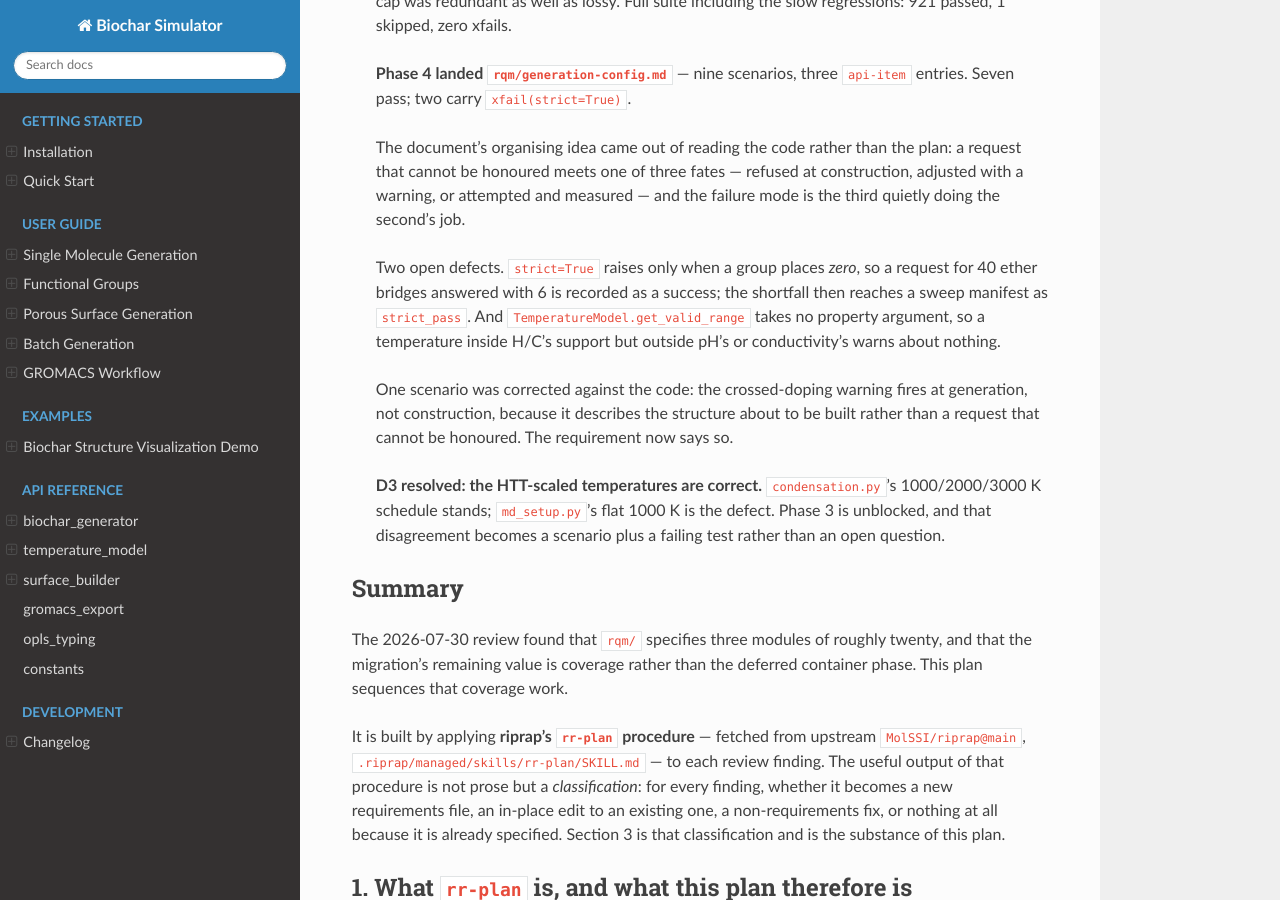
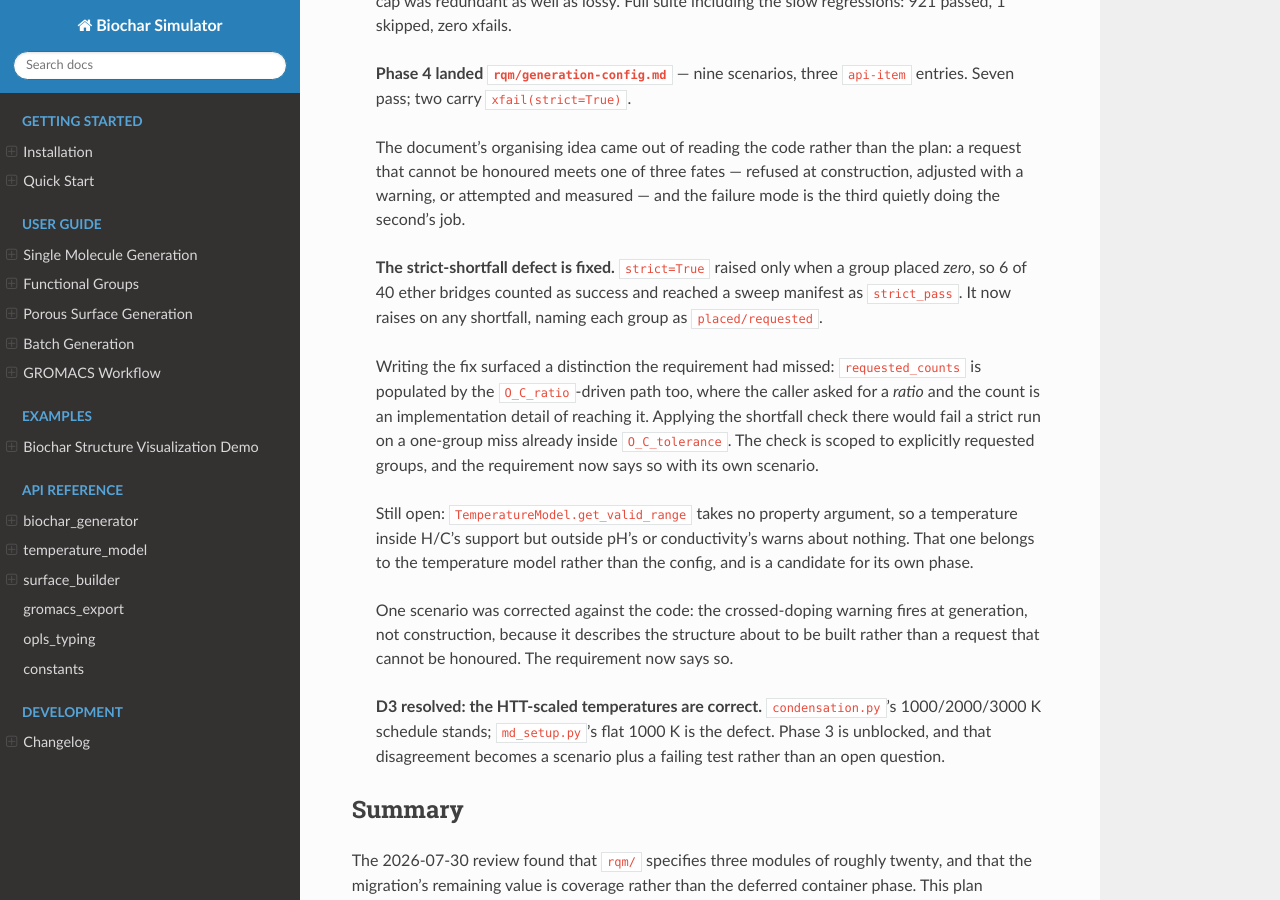
Before and after one commit to jolayfield/Biochar-simulator, a Sphinx documentation site: the page built from docs/plans/2026-07-30-001-docs-rqm-coverage-expansion-plan.md, in a window 1280 px wide and 900 px high, scrolled down 2531 px. Built offline with Sphinx 7.4.7 and the Read the Docs theme 3.1.0, drawn with Linux system fonts in a browser that asks for light colours.

Commit message:
fix(generator): fail strict validation on a functional-group shortfall
Strict mode raised only when a group placed zero, so a partial placement counted
as success. Verified before and after: a request for 40 ether bridges on a
60-carbon skeleton places 6 and previously returned successfully. It now raises
ValidationError naming each group as placed/requested, with the three ways out
-- fewer groups, a bigger skeleton, or strict=False.

Writing the fix surfaced a distinction the requirement had missed, and getting
it wrong would have been worse than the defect. requested_counts is populated by
the O_C_ratio-driven path as well as by explicit requests: a config with no
functional_groups at all still records "phenolic: 6" because that is how many
groups the ratio implied. Applying the shortfall check there would fail a strict
run that placed 5 of 6 while the realised O/C was still inside O_C_tolerance --
tightening a knob the caller never touched.

So the check is scoped to groups the caller named explicitly. Where counts come
from a ratio, the ratio is the target and the count is an implementation detail
of reaching it, judged by composition validation against the tolerance the
caller actually set. The requirement now states that scoping and carries its own
scenario, so the distinction is defended rather than living in a comment.

Checked that the fallback-to-phenolic substitution does not produce a spurious
shortfall: carbonyl/quinone/lactone are normalised to phenolic before
requested_counts is captured, so a request for 2 carbonyls records
"phenolic: 2" against "phenolic: 2" and passes.

User-visible consequence, recorded in CHANGELOG.md: sweeps will report more
fallback and fewer strict_pass rows. sweep.build_point catches ValidationError,
exhausts its seed retries, then rebuilds with strict=False and labels the row
fallback -- so nothing crashes and no structure is lost. Only the label changes,
and it changes to the honest one. Manifest status counts are not comparable with
earlier runs.

Full suite including the slow regressions: 935 passed, 1 skipped, 1 xfailed.
Nothing in the suite depended on partial placement passing strict. The remaining
xfail is get_valid_range being property-agnostic, which belongs to the
temperature model rather than to config resolution.

Co-Authored-By: Claude Fable 5 <noreply@anthropic.com>

```diff
--- a/docs/plans/2026-07-30-001-docs-rqm-coverage-expansion-plan.md
+++ b/docs/plans/2026-07-30-001-docs-rqm-coverage-expansion-plan.md
@@ -109,10 +109,19 @@ resolved; Phases 4-5 not started
 > cannot be honoured meets one of three fates — refused at construction, adjusted with a warning,
 > or attempted and measured — and the failure mode is the third quietly doing the second's job.
 >
-> Two open defects. `strict=True` raises only when a group places *zero*, so a request for 40 ether
-> bridges answered with 6 is recorded as a success; the shortfall then reaches a sweep manifest as
-> `strict_pass`. And `TemperatureModel.get_valid_range` takes no property argument, so a
-> temperature inside H/C's support but outside pH's or conductivity's warns about nothing.
+> **The strict-shortfall defect is fixed.** `strict=True` raised only when a group placed *zero*,
+> so 6 of 40 ether bridges counted as success and reached a sweep manifest as `strict_pass`. It now
+> raises on any shortfall, naming each group as `placed/requested`.
+>
+> Writing the fix surfaced a distinction the requirement had missed: `requested_counts` is populated
+> by the `O_C_ratio`-driven path too, where the caller asked for a *ratio* and the count is an
+> implementation detail of reaching it. Applying the shortfall check there would fail a strict run
+> on a one-group miss already inside `O_C_tolerance`. The check is scoped to explicitly requested
+> groups, and the requirement now says so with its own scenario.
+>
+> Still open: `TemperatureModel.get_valid_range` takes no property argument, so a temperature inside
+> H/C's support but outside pH's or conductivity's warns about nothing. That one belongs to the
+> temperature model rather than the config, and is a candidate for its own phase.
 >
 > One scenario was corrected against the code: the crossed-doping warning fires at generation, not
 > construction, because it describes the structure about to be built rather than a request that
```
Also changed, not shown: CHANGELOG.md (+20 -0 lines), rqm/generation-config.md (+11 -1 lines), 3 other files.
